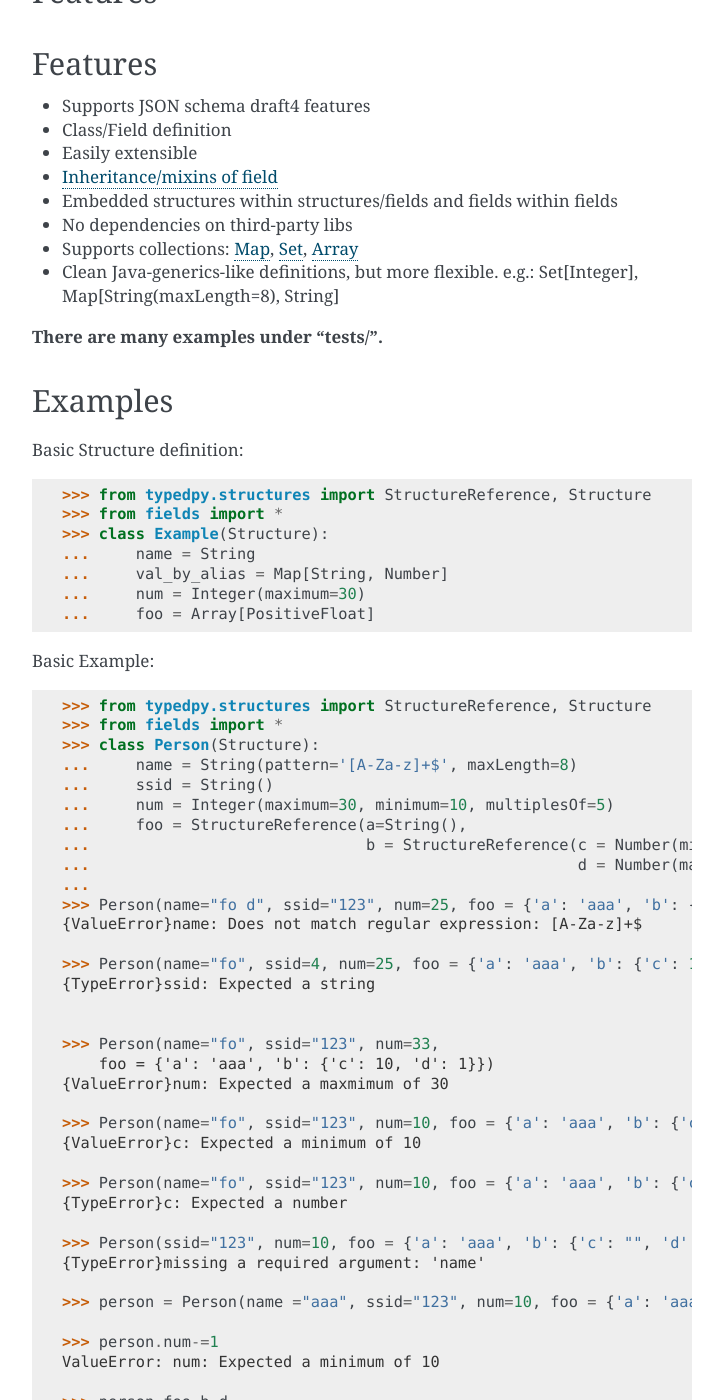
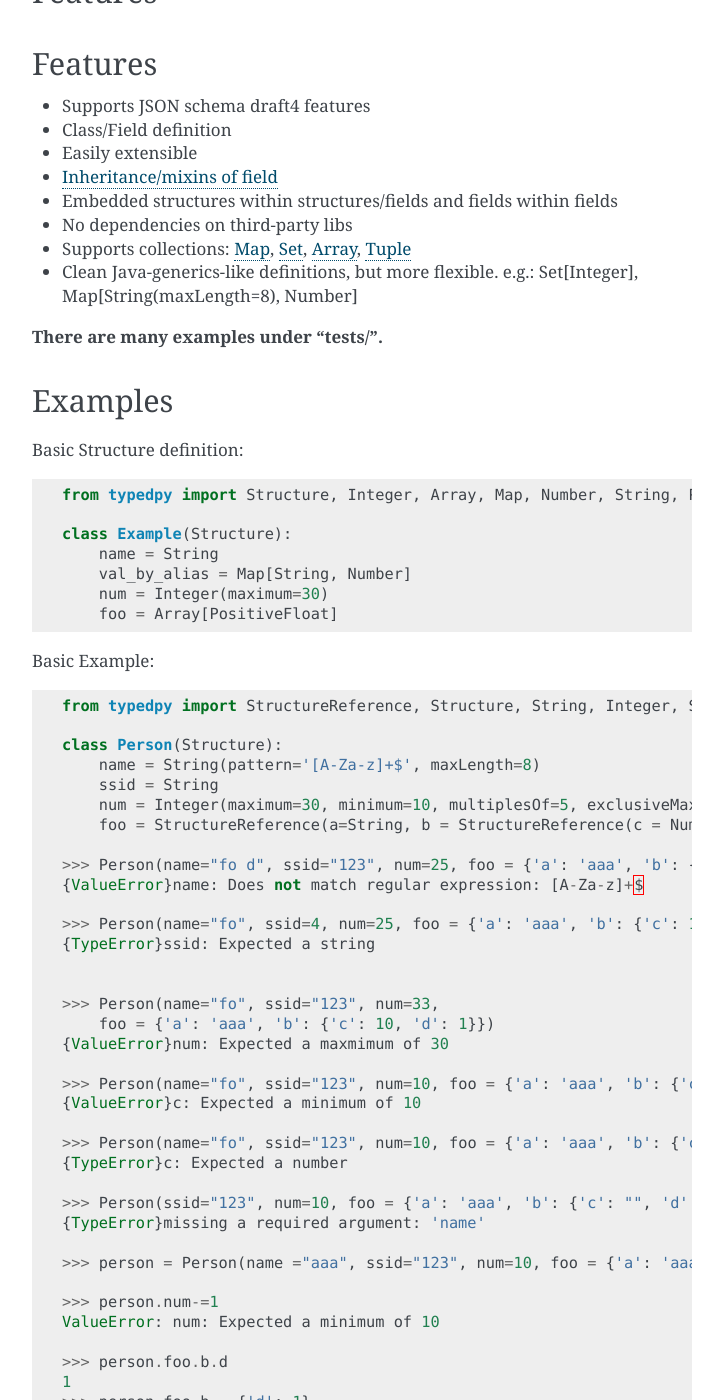
Before and after one commit to loyada/typedpy, a Sphinx documentation site: the page built from docs/index.rst, in a window 1280 px wide and 1400 px high, scrolled down 245 px. Shown: the whole window, without its empty margins (388-1111 px from the left). Built offline with Sphinx 7.4.7, drawn with Linux system fonts in a browser that asks for light colours; some of the changed text lies outside the part shown.

Commit message:
minor corrections to examples. Maintain order of items in Map (relevant in case input is OrderedDict)

```diff
--- a/docs/index.rst
+++ b/docs/index.rst
@@ -19,15 +19,15 @@
 
 * Easily extensible
 
-* `Inheritance/mixins of field <https://github.com/loyada/typedpy/tree/master/tests/test_inheritance_person.py>`_
+* `Inheritance/mixins of field <https://github.com/loyada/typedpy/tree/master/tests/test_inheritance.py>`_
 
 * Embedded structures within structures/fields and fields within fields
 
 * No dependencies on third-party libs
 
-* Supports collections: `Map <https://github.com/loyada/typedpy/tree/master/tests/test_Map.py>`_, `Set <https://github.com/loyada/typedpy/tree/master/tests/test_Set.py>`_, `Array <https://github.com/loyada/typedpy/tree/master/tests/test_array.py>`_
+* Supports collections: `Map <https://github.com/loyada/typedpy/tree/master/tests/test_Map.py>`_, `Set <https://github.com/loyada/typedpy/tree/master/tests/test_Set.py>`_, `Array <https://github.com/loyada/typedpy/tree/master/tests/test_array.py>`_, `Tuple <https://github.com/loyada/typedpy/tree/master/tests/test_tuple.py>`_
 
-* Clean Java-generics-like definitions, but more flexible. e.g.: Set[Integer], Map[String(maxLength=8), String]
+* Clean Java-generics-like definitions, but more flexible. e.g.: Set[Integer], Map[String(maxLength=8), Number]
 
 **There are many examples under "tests/".**
 
@@ -37,29 +37,27 @@
 
 .. code-block:: python
 
-    >>> from typedpy.structures import StructureReference, Structure
-    >>> from fields import *
-    >>> class Example(Structure):
-    ...     name = String
-    ...     val_by_alias = Map[String, Number]
-    ...     num = Integer(maximum=30)
-    ...     foo = Array[PositiveFloat]
+    from typedpy import Structure, Integer, Array, Map, Number, String, PositiveFloat
+
+    class Example(Structure):
+        name = String
+        val_by_alias = Map[String, Number]
+        num = Integer(maximum=30)
+        foo = Array[PositiveFloat]
 
 
 Basic Example:
 
 .. code-block:: python
 
-    >>> from typedpy.structures import StructureReference, Structure
-    >>> from fields import *
-    >>> class Person(Structure):
-    ...     name = String(pattern='[A-Za-z]+$', maxLength=8)
-    ...     ssid = String()
-    ...     num = Integer(maximum=30, minimum=10, multiplesOf=5)
-    ...     foo = StructureReference(a=String(),
-    ...                              b = StructureReference(c = Number(minimum=10),
-    ...                                                     d = Number(maximum=10)))
-    ...
+    from typedpy import StructureReference, Structure, String, Integer, StructureReference, Number
+
+    class Person(Structure):
+        name = String(pattern='[A-Za-z]+$', maxLength=8)
+        ssid = String
+        num = Integer(maximum=30, minimum=10, multiplesOf=5, exclusiveMaximum=False)
+        foo = StructureReference(a=String, b = StructureReference(c = Number(minimum=10), d = Number(maximum=10)))
+
     >>> Person(name="fo d", ssid="123", num=25, foo = {'a': 'aaa', 'b': {'c': 10, 'd': 1}})
     {ValueError}name: Does not match regular expression: [A-Za-z]+$
 
@@ -99,14 +97,15 @@
 
 .. code-block:: python
 
-    >>> class Example(Structure):
-    ...     _additionalProperties = True
-    ...     _required = ['quantity', 'price']
-    ...     quantity = AnyOf([PositiveInt(), Enum(values=['few', 'many', 'several'])])
-    ...     price = PositiveFloat()
-    ...     category = EnumString(values = ['cat1','cat2'])
-    ...     person = Person
-    ...     children = Array(uniqueItems=True, minItems= 3, items = [String(), Number(maximum=10)])
+    class Example(Structure):
+        _additionalProperties = True
+        _required = ['quantity', 'price']
+
+        quantity = AnyOf([PositiveInt, Enum(values=['few', 'many', 'several'])])
+        price = PositiveFloat
+        category = EnumString(values = ['cat1','cat2'])
+        person = Person
+        children = Array(uniqueItems=True, minItems= 3, items = [String, Number(maximum=10)])
 
     >>> t = Example(quantity='many', price=10.0, category= 'cat1', children = [ 3, 2])
     ValueError: children: Expected length of at least 3
```
Also changed, not shown: README.rst (+30 -28 lines), 3 other files.
